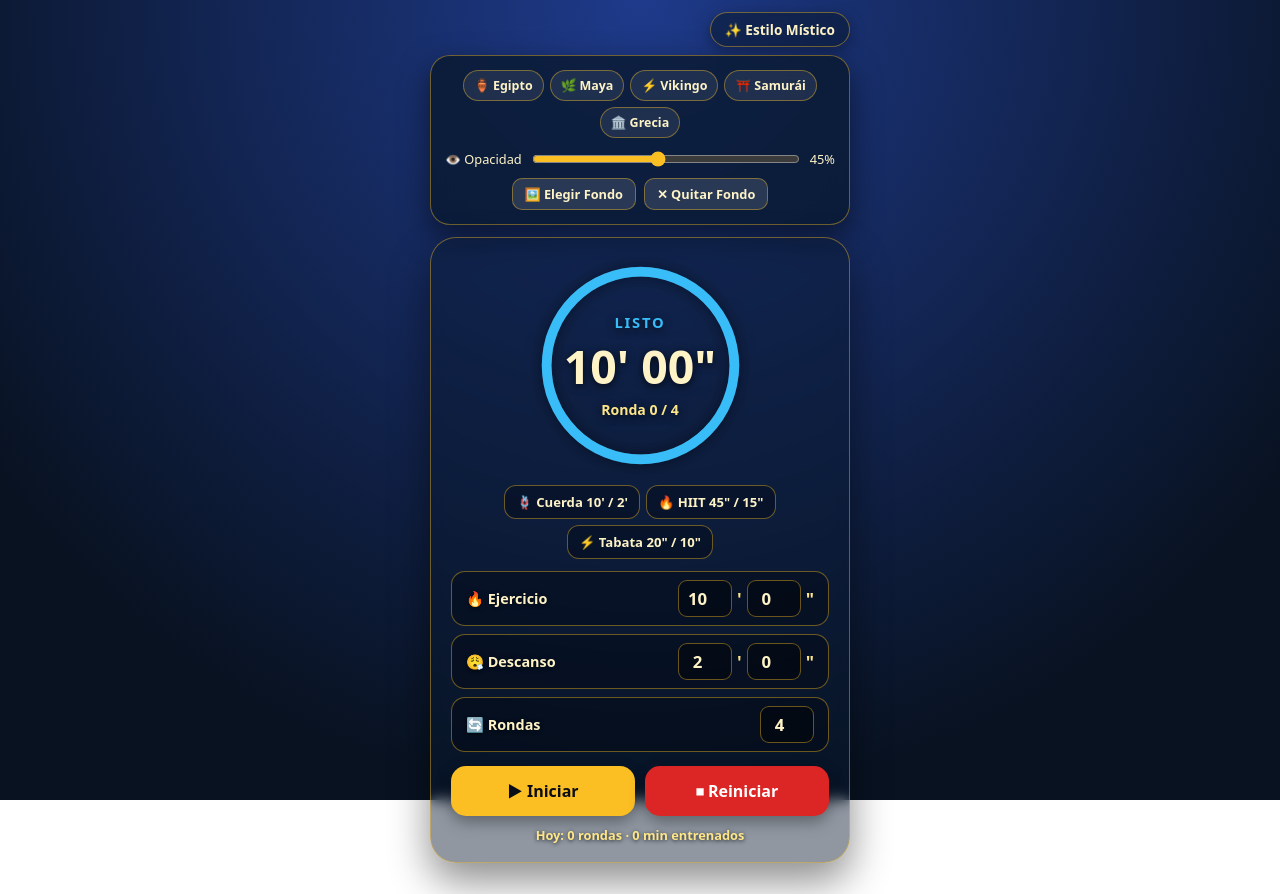
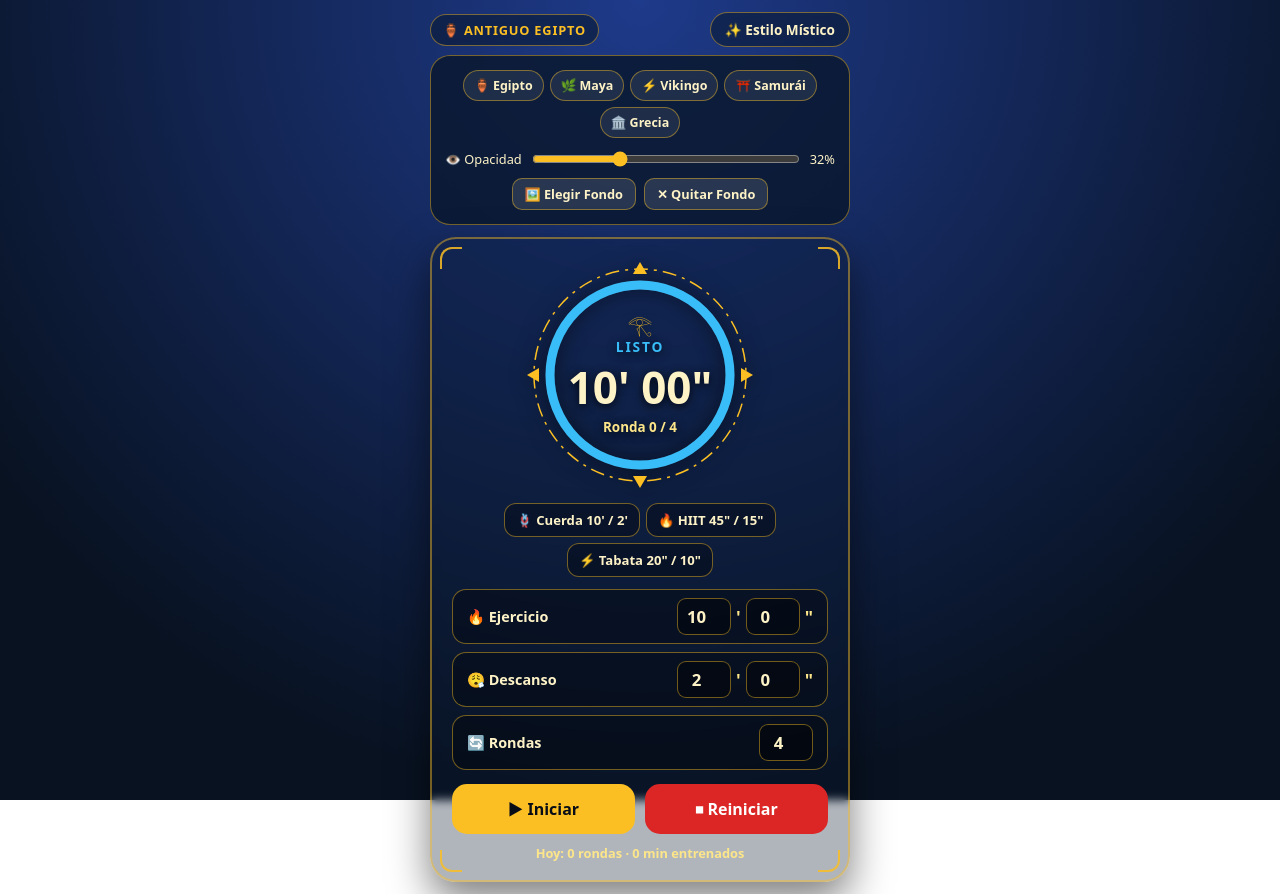
Before and after one commit to AZRAELRZR42/intervalos-app, a plain HTML site: page index.html in a window 1280 px wide. Both pictures are taken after a click on the button "✨ Estilo Místico". Drawn offline with Linux system fonts and the light colour scheme.

Commit message:
Detalles culturales en 4 bloques

```diff
--- a/index.html
+++ b/index.html
@@ -10,150 +10,91 @@
 <title>Cronómetro de Intervalos</title>
 <style>
   :root {
-    --bg: #081221;
-    --bg2: #172a46;
-    --card-rgb: 10, 25, 47;
-    --alpha: 0.45;
-    --blur: 8px;
-    --work: #fbbf24;
-    --rest: #2dd4bf;
-    --prep: #38bdf8;
-    --text: #fef3c7;
-    --muted: #cbd5e1;
-    --border: rgba(251, 191, 36, 0.35);
-    --bg-img: none;
+    --bg: #081221; --bg2: #172a46; --card-rgb: 10, 25, 47; --alpha: 0.32; --blur: 7px;
+    --work: #fbbf24; --rest: #2dd4bf; --prep: #38bdf8; --accent: #fbbf24;
+    --text: #fef3c7; --muted: #fde68a; --border: rgba(251, 191, 36, 0.45); --bg-img: none;
   }
   * { box-sizing:border-box; font-family:system-ui,-apple-system,sans-serif; margin:0; padding:0; }
   body {
     background: var(--bg-img), radial-gradient(circle at top, var(--bg2), var(--bg) 78%);
-    background-size: cover;
-    background-position: center;
-    background-attachment: fixed;
-    color: var(--text);
-    display: flex;
-    flex-direction: column;
-    align-items: center;
-    min-height: 100vh;
-    padding: 12px 14px;
-    transition: background 0.4s;
+    background-size: cover; background-position: center; background-attachment: fixed;
+    color: var(--text); display: flex; flex-direction: column; align-items: center;
+    min-height: 100vh; padding: 12px 14px; transition: background 0.4s;
   }
-  .barra-sup {
-    width: 100%;
-    max-width: 420px;
-    display: flex;
-    justify-content: flex-end;
-    margin-bottom: 8px;
+  .barra-sup { width: 100%; max-width: 420px; display: flex; justify-content: space-between; align-items: center; margin-bottom: 8px; }
+  .insignia-cultura {
+    background: rgba(var(--card-rgb), 0.55); backdrop-filter: blur(8px);
+    border: 1px solid var(--border); padding: 6px 12px; border-radius: 999px;
+    font-size: 0.8rem; font-weight: 800; letter-spacing: 0.8px; color: var(--accent);
   }
   .btn-menu {
-    background: rgba(var(--card-rgb), 0.55);
-    backdrop-filter: blur(8px);
-    color: var(--text);
-    border: 1px solid var(--border);
-    padding: 7px 14px;
-    border-radius: 999px;
-    font-size: 0.85rem;
-    font-weight: 700;
-    cursor: pointer;
-    box-shadow: 0 4px 15px rgba(0,0,0,0.35);
+    background: rgba(var(--card-rgb), 0.55); backdrop-filter: blur(8px); color: var(--text);
+    border: 1px solid var(--border); padding: 7px 14px; border-radius: 999px;
+    font-size: 0.85rem; font-weight: 700; cursor: pointer;
   }
   .menu-estilo {
-    display: none;
-    width: 100%;
-    max-width: 420px;
-    background: rgba(var(--card-rgb), 0.78);
-    backdrop-filter: blur(14px);
-    border: 1px solid var(--border);
-    border-radius: 20px;
-    padding: 14px;
-    margin-bottom: 12px;
-    box-shadow: 0 12px 30px rgba(0,0,0,0.5);
+    display: none; width: 100%; max-width: 420px; background: rgba(var(--card-rgb), 0.84);
+    backdrop-filter: blur(14px); border: 1px solid var(--border); border-radius: 20px;
+    padding: 14px; margin-bottom: 12px;
   }
   .menu-estilo.abierto { display: block; }
-  .temas-grid {
-    display: flex;
-    gap: 6px;
-    flex-wrap: wrap;
-    justify-content: center;
-    margin-bottom: 12px;
+  .temas-grid { display: flex; gap: 6px; flex-wrap: wrap; justify-content: center; margin-bottom: 12px; }
+  .tema-chip {
+    background: rgba(255,255,255,0.08); color: var(--text); border: 1px solid var(--border);
+    padding: 6px 10px; border-radius: 999px; font-size: 0.78rem; font-weight: 700; cursor: pointer;
   }
-  .tema-chip {
-    background: rgba(255,255,255,0.08);
-    color: var(--text);
-    border: 1px solid var(--border);
-    padding: 6px 10px;
-    border-radius: 999px;
-    font-size: 0.78rem;
-    font-weight: 700;
-    cursor: pointer;
-  }
-  .control-transp {
-    display: flex;
-    align-items: center;
-    gap: 10px;
-    font-size: 0.8rem;
-    margin-bottom: 10px;
-  }
-  .control-transp input[type="range"] {
-    flex: 1;
-    accent-color: var(--work);
-  }
-  .acciones-fondo {
-    display: flex;
-    gap: 8px;
-    justify-content: center;
-  }
+  .control-transp { display: flex; align-items: center; gap: 10px; font-size: 0.8rem; margin-bottom: 10px; }
+  .control-transp input[type="range"] { flex: 1; accent-color: var(--accent); }
+  .acciones-fondo { display: flex; gap: 8px; justify-content: center; }
   .foto-btn {
-    background: rgba(255,255,255,0.12);
-    color: var(--text);
-    border: 1px solid var(--border);
-    padding: 6px 12px;
-    border-radius: 10px;
-    font-size: 0.8rem;
-    font-weight: 600;
-    cursor: pointer;
+    background: rgba(255,255,255,0.12); color: var(--text); border: 1px solid var(--border);
+    padding: 6px 12px; border-radius: 10px; font-size: 0.8rem; font-weight: 600; cursor: pointer;
   }
   .panel {
-    background: rgba(var(--card-rgb), var(--alpha));
-    backdrop-filter: blur(var(--blur));
-    width: 100%;
-    max-width: 420px;
-    border-radius: 26px;
-    padding: 18px 20px;
-    text-align: center;
-    border: 1px solid var(--border);
-    box-shadow: 0 18px 40px rgba(0,0,0,0.45);
-    transition: background 0.2s, backdrop-filter 0.2s;
+    position: relative; background: rgba(var(--card-rgb), var(--alpha)); backdrop-filter: blur(var(--blur));
+    width: 100%; max-width: 420px; border-radius: 26px; padding: 18px 20px; text-align: center;
+    border: 2px solid var(--border); box-shadow: 0 18px 40px rgba(0,0,0,0.5);
   }
-  .anillo-wrap { position:relative; width:215px; height:215px; margin:2px auto 12px; display:flex; align-items:center; justify-content:center; }
-  svg.anillo { position:absolute; top:0; left:0; width:100%; height:100%; transform:rotate(-90deg); filter:drop-shadow(0 0 8px rgba(0,0,0,0.5)); }
-  circle.fondo { fill:none; stroke:rgba(255,255,255,0.12); stroke-width:10; }
-  circle.progreso { fill:none; stroke:var(--prep); stroke-width:10; stroke-linecap:round; stroke-dasharray:603; stroke-dashoffset:0; transition:stroke-dashoffset 0.35s linear, stroke 0.3s; }
-  .centro-reloj { z-index:2; display:flex; flex-direction:column; align-items:center; text-shadow:0 2px 8px rgba(0,0,0,0.75); }
-  .estado { font-size:0.92rem; font-weight:800; letter-spacing:1.8px; text-transform:uppercase; color:var(--prep); }
-  .reloj { font-size:2.9rem; font-weight:800; font-variant-numeric:tabular-nums; margin:2px 0; transition:transform 0.15s; }
+  .esquina { position: absolute; width: 22px; height: 22px; border-color: var(--accent); border-style: solid; opacity: 0.85; pointer-events: none; }
+  .esquina.tl { top: 8px; left: 8px; border-width: 2px 0 0 2px; border-top-left-radius: 12px; }
+  .esquina.tr { top: 8px; right: 8px; border-width: 2px 2px 0 0; border-top-right-radius: 12px; }
+  .esquina.bl { bottom: 8px; left: 8px; border-width: 0 0 2px 2px; border-bottom-left-radius: 12px; }
+  .esquina.br { bottom: 8px; right: 8px; border-width: 0 2px 2px 0; border-bottom-right-radius: 12px; }
+  .anillo-wrap { position:relative; width:236px; height:236px; margin:0 auto 10px; display:flex; align-items:center; justify-content:center; }
+  svg.anillo { position:absolute; top:0; left:0; width:100%; height:100%; filter:drop-shadow(0 0 10px rgba(0,0,0,0.65)); }
+  circle.fondo { fill:none; stroke:rgba(255,255,255,0.12); stroke-width:9; }
+  circle.progreso {
+    fill:none; stroke:var(--prep); stroke-width:9; stroke-linecap:round;
+    stroke-dasharray:565; stroke-dashoffset:0; transform:rotate(-90deg); transform-origin:118px 118px;
+    transition:stroke-dashoffset 0.35s linear, stroke 0.3s;
+  }
+  .centro-reloj { z-index:2; display:flex; flex-direction:column; align-items:center; text-shadow:0 2px 10px rgba(0,0,0,0.85); }
+  .simbolo-top { font-size: 1.25rem; line-height: 1; margin-bottom: 2px; color: var(--accent); }
+  .estado { font-size:0.86rem; font-weight:800; letter-spacing:1.8px; text-transform:uppercase; color:var(--prep); }
+  .reloj { font-size:2.75rem; font-weight:800; font-variant-numeric:tabular-nums; margin:1px 0; transition:transform 0.15s; }
   .latido { transform:scale(1.09); }
-  .ronda { font-size:0.88rem; color:var(--muted); font-weight:700; }
+  .ronda { font-size:0.84rem; color:var(--muted); font-weight:700; }
   .presets { display:flex; gap:6px; justify-content:center; flex-wrap:wrap; margin-bottom:12px; }
-  .presets button { background:rgba(0,0,0,0.28); color:var(--text); border:1px solid var(--border); padding:7px 11px; border-radius:12px; font-size:0.82rem; font-weight:600; cursor:pointer; }
+  .presets button { background:rgba(0,0,0,0.32); color:var(--text); border:1px solid var(--border); padding:7px 11px; border-radius:12px; font-size:0.82rem; font-weight:600; cursor:pointer; }
   .filas { display:flex; flex-direction:column; gap:8px; margin-bottom:14px; }
-  .fila { display:flex; align-items:center; justify-content:space-between; background:rgba(0,0,0,0.28); padding:8px 14px; border-radius:14px; border:1px solid var(--border); }
-  .fila span.titulo { font-size:0.9rem; font-weight:600; text-shadow:0 1px 4px rgba(0,0,0,0.6); }
+  .fila { display:flex; align-items:center; justify-content:space-between; background:rgba(0,0,0,0.32); padding:8px 14px; border-radius:14px; border:1px solid var(--border); }
+  .fila span.titulo { font-size:0.9rem; font-weight:600; }
   .tiempo-par { display:flex; align-items:center; gap:5px; }
-  .tiempo-par input { width:54px; background:rgba(0,0,0,0.35); border:1px solid var(--border); color:var(--text); padding:6px; border-radius:9px; text-align:center; font-size:1.05rem; font-weight:700; }
+  .tiempo-par input { width:54px; background:rgba(0,0,0,0.4); border:1px solid var(--border); color:var(--text); padding:6px; border-radius:9px; text-align:center; font-size:1.05rem; font-weight:700; }
   .tiempo-par b { color:var(--muted); font-size:1.1rem; }
   .controles { display:flex; gap:10px; }
-  .btn { flex:1; border:none; padding:14px; border-radius:15px; font-size:1rem; font-weight:800; cursor:pointer; color:#090d16; box-shadow:0 6px 16px rgba(0,0,0,0.35); }
+  .btn { flex:1; border:none; padding:14px; border-radius:15px; font-size:1rem; font-weight:800; cursor:pointer; color:#090d16; }
   .btn-start { background:var(--work); }
   .btn-pause { background:var(--rest); }
   .btn-stop { background:#dc2626; color:#fff; }
-  .resumen-hoy { margin-top:10px; font-size:0.8rem; color:var(--muted); font-weight:600; text-shadow:0 1px 4px rgba(0,0,0,0.8); }
+  .resumen-hoy { margin-top:10px; font-size:0.8rem; color:var(--muted); font-weight:600; }
 </style>
 </head>
 <body>
   <div class="barra-sup">
+    <div id="insigniaCultura" class="insignia-cultura">🏺 ANTIGUO EGIPTO</div>
     <button class="btn-menu" onclick="toggleMenuEstilo()">✨ Estilo Místico</button>
   </div>
-
   <div id="menuEstilo" class="menu-estilo">
     <div class="temas-grid">
       <button class="tema-chip" onclick="aplicarTema('egipto')">🏺 Egipto</button>
@@ -164,22 +105,25 @@
     </div>
     <div class="control-transp">
       <span>👁️ Opacidad</span>
-      <input id="rangoAlpha" type="range" min="5" max="90" value="45" oninput="ajustarOpacidad(this.value)">
-      <span id="txtAlpha">45%</span>
+      <input id="rangoAlpha" type="range" min="5" max="90" value="32" oninput="ajustarOpacidad(this.value)">
+      <span id="txtAlpha">32%</span>
     </div>
     <div class="acciones-fondo">
       <label class="foto-btn">🖼️ Elegir Fondo <input type="file" accept="image/*" hidden onchange="cargarFondo(event)"></label>
       <button class="foto-btn" onclick="quitarFondo()">✕ Quitar Fondo</button>
     </div>
   </div>
-
   <div class="panel">
+    <span class="esquina tl"></span><span class="esquina tr"></span>
+    <span class="esquina bl"></span><span class="esquina br"></span>
     <div class="anillo-wrap">
-      <svg class="anillo" viewBox="0 0 220 220">
-        <circle class="fondo" cx="110" cy="110" r="96"></circle>
-        <circle id="arco" class="progreso" cx="110" cy="110" r="96"></circle>
+      <svg class="anillo" viewBox="0 0 236 236">
+        <g id="grabadoCultural"></g>
+        <circle class="fondo" cx="118" cy="118" r="90"></circle>
+        <circle id="arco" class="progreso" cx="118" cy="118" r="90"></circle>
       </svg>
       <div class="centro-reloj">
+        <div id="simboloTop" class="simbolo-top">𓂀</div>
         <div id="estado" class="estado">Listo</div>
         <div id="reloj" class="reloj">10' 00"</div>
         <div id="ronda" class="ronda">Ronda 0 / 4</div>
@@ -202,36 +146,37 @@
     <div id="resumenHoy" class="resumen-hoy">Hoy: 0 rondas · 0 min entrenados</div>
   </div>
 <script>
+const GRABADOS = {
+  egipto: '<circle cx="118" cy="118" r="106" fill="none" stroke="#fbbf24" stroke-width="1.5" stroke-dasharray="14 6 3 6"/><polygon points="118,5 125,17 111,17" fill="#fbbf24"/><polygon points="118,231 125,219 111,219" fill="#fbbf24"/><polygon points="5,118 17,111 17,125" fill="#fbbf24"/><polygon points="231,118 219,111 219,125" fill="#fbbf24"/>',
+  maya: '<circle cx="118" cy="118" r="107" fill="none" stroke="#10b981" stroke-width="2" stroke-dasharray="10 4 4 4"/><rect x="112" y="4" width="12" height="12" transform="rotate(45 118 10)" fill="none" stroke="#f59e0b" stroke-width="1.8"/><rect x="112" y="220" width="12" height="12" transform="rotate(45 118 226)" fill="none" stroke="#f59e0b" stroke-width="1.8"/><rect x="4" y="112" width="12" height="12" transform="rotate(45 10 118)" fill="none" stroke="#f59e0b" stroke-width="1.8"/><rect x="220" y="112" width="12" height="12" transform="rotate(45 226 118)" fill="none" stroke="#f59e0b" stroke-width="1.8"/>',
+  vikingo: '<circle cx="118" cy="118" r="106" fill="none" stroke="#38bdf8" stroke-width="1.5" stroke-dasharray="3 7"/><line x1="118" y1="4" x2="118" y2="22" stroke="#38bdf8" stroke-width="2"/><line x1="118" y1="214" x2="118" y2="232" stroke="#38bdf8" stroke-width="2"/><line x1="4" y1="118" x2="22" y2="118" stroke="#38bdf8" stroke-width="2"/><line x1="214" y1="118" x2="232" y2="118" stroke="#38bdf8" stroke-width="2"/><line x1="37" y1="37" x2="50" y2="50" stroke="#94a3b8" stroke-width="1.8"/><line x1="186" y1="186" x2="199" y2="199" stroke="#94a3b8" stroke-width="1.8"/><line x1="199" y1="37" x2="186" y2="50" stroke="#94a3b8" stroke-width="1.8"/><line x1="50" y1="186" x2="37" y2="199" stroke="#94a3b8" stroke-width="1.8"/>',
+  samurai: '<circle cx="118" cy="118" r="105" fill="none" stroke="#ef4444" stroke-width="2.5" stroke-dasharray="520 45"/><circle cx="118" cy="118" r="112" fill="none" stroke="#eab308" stroke-width="1" stroke-dasharray="2 8"/><circle cx="118" cy="10" r="4" fill="#eab308"/><circle cx="118" cy="226" r="4" fill="#eab308"/>',
+  grecia: '<circle cx="118" cy="118" r="106" fill="none" stroke="#c084fc" stroke-width="2" stroke-dasharray="12 4 4 4 4 4"/><circle cx="118" cy="118" r="99" fill="none" stroke="#facc15" stroke-width="1" stroke-dasharray="4 6"/><polygon points="118,4 123,14 113,14" fill="#facc15"/><polygon points="118,232 123,222 113,222" fill="#facc15"/>'
+};
 const TEMAS = {
-  egipto:  { bg:'#081221', bg2:'#1e3a8a', 'card-rgb':'10, 25, 47', work:'#fbbf24', rest:'#2dd4bf', prep:'#38bdf8', text:'#fef3c7', muted:'#fde68a', border:'rgba(251, 191, 36, 0.42)' },
-  maya:    { bg:'#05140e', bg2:'#064e3b', 'card-rgb':'6, 28, 20',  work:'#10b981', rest:'#f59e0b', prep:'#34d399', text:'#ecfdf5', muted:'#a7f3d0', border:'rgba(16, 185, 129, 0.42)' },
-  vikingo: { bg:'#070d19', bg2:'#1e293b', 'card-rgb':'12, 20, 38', work:'#38bdf8', rest:'#f97316', prep:'#94a3b8', text:'#f0f9ff', muted:'#bae6fd', border:'rgba(56, 189, 248, 0.42)' },
-  samurai: { bg:'#090507', bg2:'#450a0a', 'card-rgb':'24, 8, 12',  work:'#ef4444', rest:'#eab308', prep:'#f472b6', text:'#fff1f2', muted:'#fecdd3', border:'rgba(239, 68, 68, 0.45)' },
-  grecia:  { bg:'#110921', bg2:'#3b0764', 'card-rgb':'22, 12, 42', work:'#c084fc', rest:'#facc15', prep:'#22d3ee', text:'#faf5ff', muted:'#e9d5ff', border:'rgba(192, 132, 252, 0.42)' }
+  egipto:  { etiqueta:'🏺 ANTIGUO EGIPTO', simbolo:'𓂀', accent:'#fbbf24', bg:'#081221', bg2:'#1e3a8a', 'card-rgb':'10, 25, 47', work:'#fbbf24', rest:'#2dd4bf', prep:'#38bdf8', text:'#fef3c7', muted:'#fde68a', border:'rgba(251, 191, 36, 0.45)' },
+  maya:    { etiqueta:'🌿 COSMOS MAYA',    simbolo:'☀', accent:'#10b981', bg:'#05140e', bg2:'#064e3b', 'card-rgb':'6, 28, 20',  work:'#10b981', rest:'#f59e0b', prep:'#34d399', text:'#ecfdf5', muted:'#a7f3d0', border:'rgba(16, 185, 129, 0.45)' },
+  vikingo: { etiqueta:'⚡ RUNAS NÓRDICAS', simbolo:'ᛟ', accent:'#38bdf8', bg:'#070d19', bg2:'#1e293b', 'card-rgb':'12, 20, 38', work:'#38bdf8', rest:'#f97316', prep:'#94a3b8', text:'#f0f9ff', muted:'#bae6fd', border:'rgba(56, 189, 248, 0.45)' },
+  samurai: { etiqueta:'⛩️ SENDA BUSHIDO',  simbolo:'⛩️', accent:'#ef4444', bg:'#090507', bg2:'#450a0a', 'card-rgb':'24, 8, 12',  work:'#ef4444', rest:'#eab308', prep:'#f472b6', text:'#fff1f2', muted:'#fecdd3', border:'rgba(239, 68, 68, 0.48)' },
+  grecia:  { etiqueta:'🏛️ OLIMPO CLÁSICO', simbolo:'Ω', accent:'#c084fc', bg:'#110921', bg2:'#3b0764', 'card-rgb':'22, 12, 42', work:'#c084fc', rest:'#facc15', prep:'#22d3ee', text:'#faf5ff', muted:'#e9d5ff', border:'rgba(192, 132, 252, 0.45)' }
 };
-
-function toggleMenuEstilo() {
-  document.getElementById('menuEstilo').classList.toggle('abierto');
-}
-
+function toggleMenuEstilo() { document.getElementById('menuEstilo').classList.toggle('abierto'); }
 function ajustarOpacidad(val) {
-  const num = Math.max(5, Math.min(90, parseInt(val) || 45));
-  const alpha = (num / 100).toFixed(2);
-  const blur = Math.round((num / 90) * 14) + 'px';
-  document.documentElement.style.setProperty('--alpha', alpha);
-  document.documentElement.style.setProperty('--blur', blur);
+  const num = Math.max(5, Math.min(90, parseInt(val) || 32));
+  document.documentElement.style.setProperty('--alpha', (num / 100).toFixed(2));
+  document.documentElement.style.setProperty('--blur', Math.round((num / 90) * 14) + 'px');
   document.getElementById('txtAlpha').textContent = num + '%';
   document.getElementById('rangoAlpha').value = num;
   localStorage.setItem('hiit_alpha', num);
 }
-
 function aplicarTema(n) {
   const t = TEMAS[n] || TEMAS.egipto, r = document.documentElement.style;
-  Object.keys(t).forEach(k => r.setProperty('--' + k, t[k]));
-  localStorage.setItem('hiit_tema', n);
-  updateUI();
+  ['accent','bg','bg2','card-rgb','work','rest','prep','text','muted','border'].forEach(k => r.setProperty('--' + k, t[k]));
+  document.getElementById('insigniaCultura').textContent = t.etiqueta;
+  document.getElementById('simboloTop').textContent = t.simbolo;
+  document.getElementById('grabadoCultural').innerHTML = GRABADOS[n] || GRABADOS.egipto;
+  localStorage.setItem('hiit_tema', n); updateUI();
 }
-
 function cargarFondo(ev) {
   const file = ev.target.files && ev.target.files.item(0);
   if (!file) return;
@@ -243,14 +188,9 @@ function cargarFondo(ev) {
   };
   reader.readAsDataURL(file);
 }
-
-function quitarFondo() {
-  document.documentElement.style.setProperty('--bg-img', 'none');
-  localStorage.removeItem('hiit_fondo');
-}
-
+function quitarFondo() { document.documentElement.style.setProperty('--bg-img', 'none'); localStorage.removeItem('hiit_fondo'); }
 let timer = null, phase = 'idle', rem = 600, totalPhase = 600, round = 0, wakeLock = null;
-const PERIMETRO = 603, ctx = new (window.AudioContext || window.webkitAudioContext)();
+const PERIMETRO = 565, ctx = new (window.AudioContext || window.webkitAudioContext)();
 const getWorkSec = () => (parseInt(document.getElementById('wMin').value)||0)*60 + (parseInt(document.getElementById('wSec').value)||0);
 const getRestSec = () => (parseInt(document.getElementById('rMin').value)||0)*60 + (parseInt(document.getElementById('rSec').value)||0);
 
@@ -347,7 +287,7 @@ function resetTimer() {
 }
 (function init() {
   aplicarTema(localStorage.getItem('hiit_tema') || 'egipto');
-  ajustarOpacidad(localStorage.getItem('hiit_alpha') || 45);
+  ajustarOpacidad(localStorage.getItem('hiit_alpha') || 32);
   const f = localStorage.getItem('hiit_fondo'); if (f) document.documentElement.style.setProperty('--bg-img', f);
   mostrarProgreso();
   if ('serviceWorker' in navigator) navigator.serviceWorker.register('sw.js');
--- a/sw.js
+++ b/sw.js
@@ -1,4 +1,4 @@
-const CACHE = 'hiit-v7';
+const CACHE = 'hiit-v9';
 const ASSETS = ['./', './index.html', './manifest.json', './icon-192.png', './icon-512.png'];
 self.addEventListener('install', e => { self.skipWaiting(); e.waitUntil(caches.open(CACHE).then(c => c.addAll(ASSETS))); });
 self.addEventListener('activate', e => { e.waitUntil(caches.keys().then(ks => Promise.all(ks.filter(k => k !== CACHE).map(k => caches.delete(k))))); self.clients.claim(); });
```
